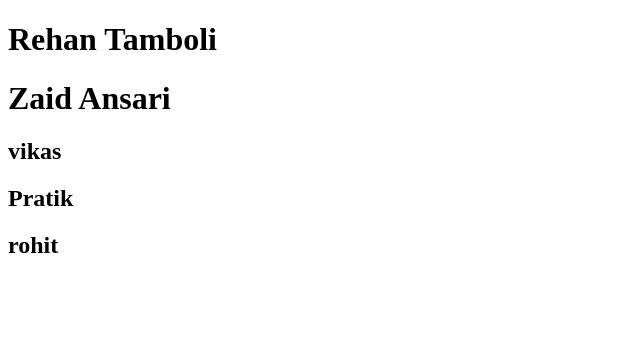
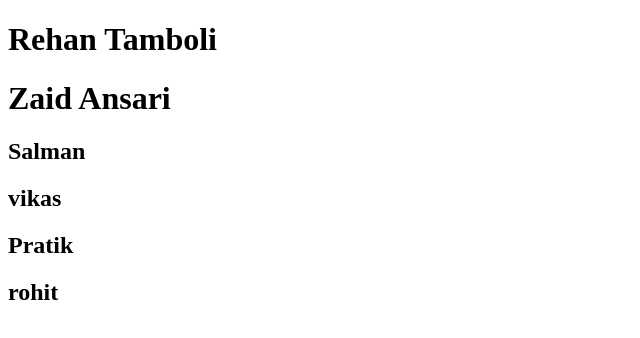
Before and after one commit to vikaskhandelwal640/vikas, a plain HTML site: page index.html in a window 1280 px wide. Shown: the whole page, without its empty margins (0-640 px from the left). Drawn offline with Linux system fonts and the light colour scheme.

Commit message:
Salman added h1

```diff
--- a/index.html
+++ b/index.html
@@ -11,7 +11,9 @@
     <h1>Rehan Tamboli</h1>
     <h1>Zaid Ansari</h1>
 
-
+    <section>
+        <h1>Salman</h1>
+    </section>
 
     <section>
         <h1>vikas</h1>
```
